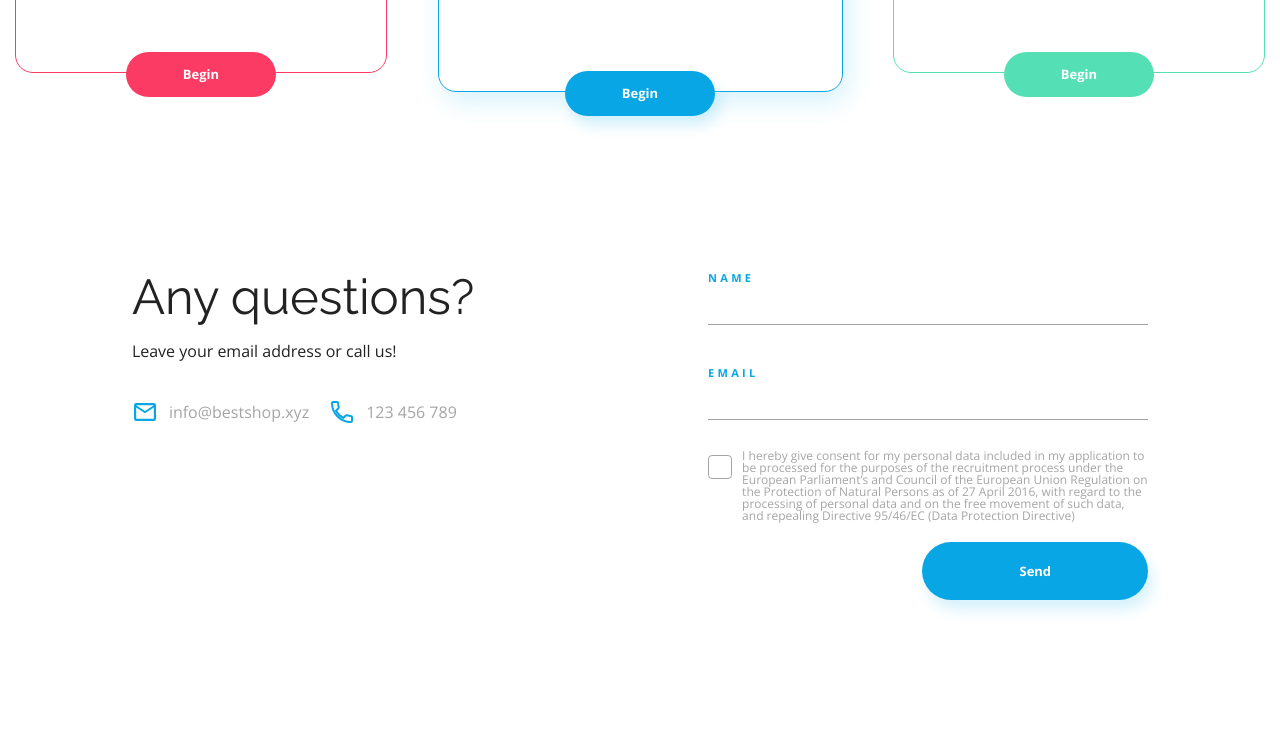
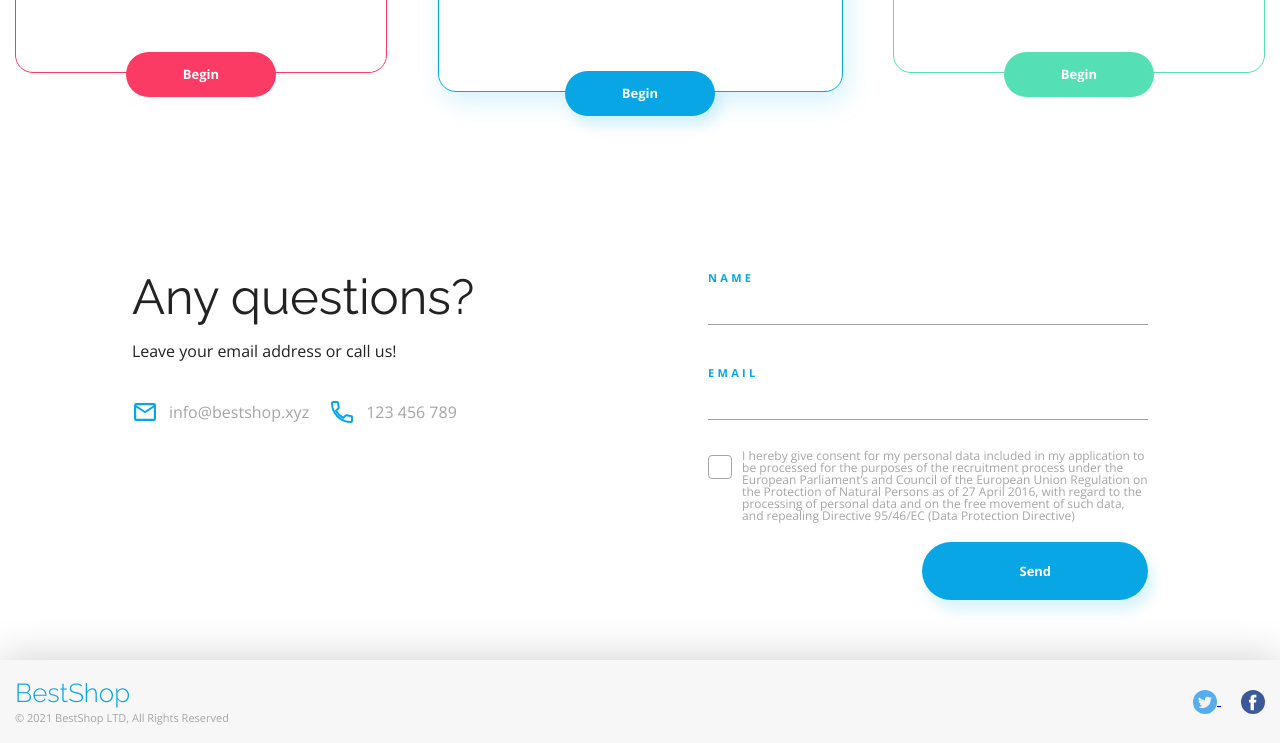
Before and after one commit to ewalezny/BestShop, a website: page index.html in a window 1280 px wide. Shown: the part 3556-4299 px from the top of the page. Before the commit the page ends 4216 px from the top, so only its background shows below. Drawn offline with nearby package versions, Linux system fonts and the light colour scheme.

Commit message:
footer done

```diff
--- a/css/style.css
+++ /dev/null
@@ -1,26 +0,0 @@
-.footer {
-    background: var(--color-light-gray);
-    box-shadow: 0 -5px 40px #00000029;
-    padding: 20px 0;
-}
-
-.footer .container {
-    display: flex;
-    justify-content: space-between;
-    align-items: center;
-}
-
-.footer .logo {
-    font-size: 26px;
-}
-
-.copyright p {
-    font-family: var(--font-open-sans);
-    font-size: 11px;
-    color: var(--color-gray);
-    padding-top: 6px;
-}
-
-.facebook {
-    margin-left: 20px;
-}
--- a/index.html
+++ b/index.html
@@ -199,21 +199,21 @@
         </div>
     </div>
 </section>
-<!--<footer class="footer">-->
-<!--    <div class="container">-->
-<!--        <div class="copyright">-->
-<!--            <a href="#" class="logo">BestShop</a>-->
-<!--            <p>© 2019 BestShop LTD, All Rights Reserved</p>-->
-<!--        </div>-->
-<!--        <div class="links">-->
-<!--            <a href="https://twitter.com">-->
-<!--                <img src="assets/Twitter.svg" alt="twitter" class="twitter">-->
-<!--            </a>-->
-<!--            <a href="https://pl-pl.facebook.com/">-->
-<!--                <img src="assets/Facebook.svg" alt="facebook" class="facebook">-->
-<!--            </a>-->
-<!--        </div>-->
-<!--    </div>-->
-<!--</footer>-->
+<footer class="footer">
+    <div class="container">
+        <div class="copyright">
+            <a href="#" class="logo">BestShop</a>
+            <p>© 2021 BestShop LTD, All Rights Reserved</p>
+        </div>
+        <div class="links">
+            <a href="https://twitter.com">
+                <img src="assets/Twitter.svg" alt="twitter" class="twitter">
+            </a>
+            <a href="https://pl-pl.facebook.com/">
+                <img src="assets/Facebook.svg" alt="facebook" class="facebook">
+            </a>
+        </div>
+    </div>
+</footer>
 </body>
 </html>
--- /dev/null
+++ b/scss/elements/_footer.scss
@@ -0,0 +1,28 @@
+.footer {
+  background: $color-light-gray;
+  box-shadow: 0 -5px 40px #00000029;
+  padding: 20px 0;
+
+  .container {
+    display: flex;
+    justify-content: space-between;
+    align-items: center;
+  }
+
+  .logo {
+    font-size: 1.625rem;
+  }
+}
+
+.copyright {
+  p {
+    font-family: $font-open-sans;
+    font-size: 0.6875rem;
+    color: $color-gray;
+    padding-top: 6px;
+  }
+}
+
+.facebook {
+  margin-left: 20px;
+}
--- a/scss/main.scss
+++ b/scss/main.scss
@@ -13,3 +13,4 @@
 @import "elements/benefits";
 @import "elements/pricing";
 @import "elements/contact";
+@import "elements/footer";
```
Also changed, not shown: css/main.css, 1 other file.
